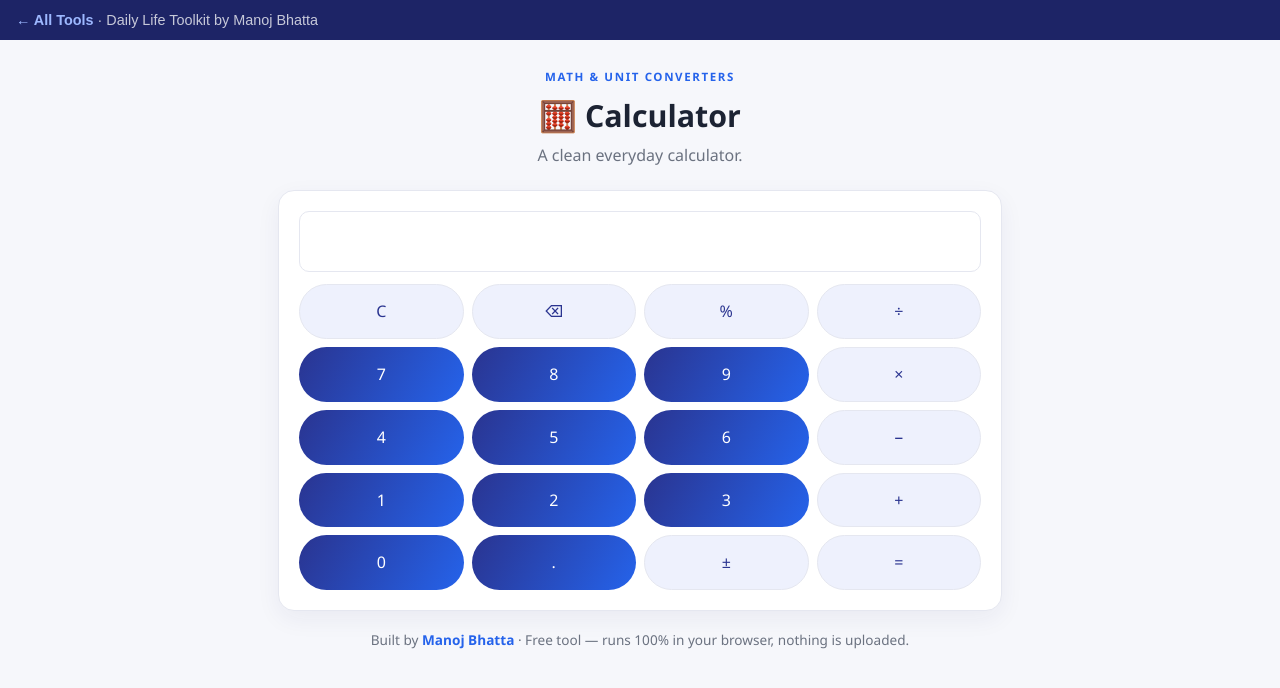
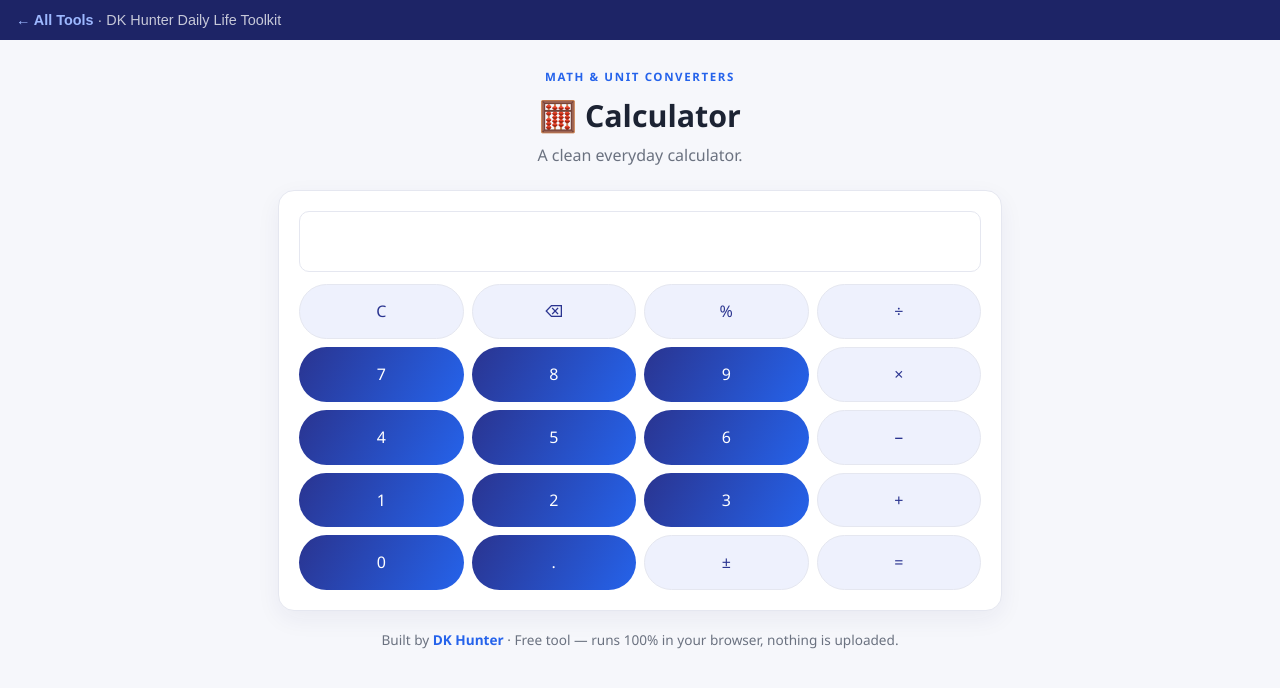
Before and after one commit to Dk-Hunterx/iammanojbhatta, a plain HTML site: page daily-life-toolkit/basic-calculator/index.html in a window 1280 px wide. Drawn offline with Linux system fonts and the light colour scheme.

Commit message:
Rebrand toolkit page as DK Hunter

```diff
--- a/daily-life-toolkit/basic-calculator/index.html
+++ b/daily-life-toolkit/basic-calculator/index.html
@@ -14,11 +14,11 @@ footer{text-align:center;color:var(--mut);font-size:.85rem;margin-top:8px}footer
 .stat{display:flex;justify-content:space-between;padding:8px 0;border-bottom:1px solid var(--line)}.stat b{color:var(--pri)}
 .out{font-size:1.12rem}.big{font-size:2rem;font-weight:800;color:var(--pri);text-align:center}
 .drop{border:2px dashed var(--pri2);border-radius:14px;padding:26px;text-align:center;color:var(--mut);cursor:pointer;background:#F2F5FF}
-pre{background:#0D1117;color:#C9D1D9;padding:14px;border-radius:10px;overflow:auto;font-size:.86rem}</style></head><body><div style="background:#1D2466;color:#fff;padding:9px 16px;font-family:sans-serif;font-size:.9rem"><a href="../index.html" style="color:#9DB8FF;text-decoration:none;font-weight:700">← All Tools</a> <span style="opacity:.75">· Daily Life Toolkit by Manoj Bhatta</span></div><div class="wrap">
+pre{background:#0D1117;color:#C9D1D9;padding:14px;border-radius:10px;overflow:auto;font-size:.86rem}</style></head><body><div style="background:#1D2466;color:#fff;padding:9px 16px;font-family:sans-serif;font-size:.9rem"><a href="../index.html" style="color:#9DB8FF;text-decoration:none;font-weight:700">← All Tools</a> <span style="opacity:.75">· DK Hunter Daily Life Toolkit</span></div><div class="wrap">
 <header><div class="eyebrow">Math & Unit Converters</div><h1>🧮 Calculator</h1><p>A clean everyday calculator.</p></header>
 <div class="card"><input id="d" type="text" readonly style="font-size:1.5rem;text-align:right;font-weight:700">
 <div style="display:grid;grid-template-columns:repeat(4,1fr);gap:8px;margin-top:12px" id="pad"></div></div>
-<footer>Built by <a href="https://github.com/iammanojbhatta">Manoj Bhatta</a> · Free tool — runs 100% in your browser, nothing is uploaded.</footer>
+<footer>Built by <a href="https://github.com/Dk-Hunterx">DK Hunter</a> · Free tool — runs 100% in your browser, nothing is uploaded.</footer>
 </div><script>const K=['C','⌫','%','÷','7','8','9','×','4','5','6','−','1','2','3','+','0','.','±','='];const d=document.getElementById('d');let cur='';
 K.forEach(k=>{const b=document.createElement('button');b.className='btn'+(isNaN(k)&&k!=='.'?' ghost':'');b.textContent=k;b.style.padding='14px 0';
 b.onclick=()=>{if(k==='C')cur='';else if(k==='⌫')cur=cur.slice(0,-1);else if(k==='±')cur=cur.startsWith('-')?cur.slice(1):'-'+cur;
```
